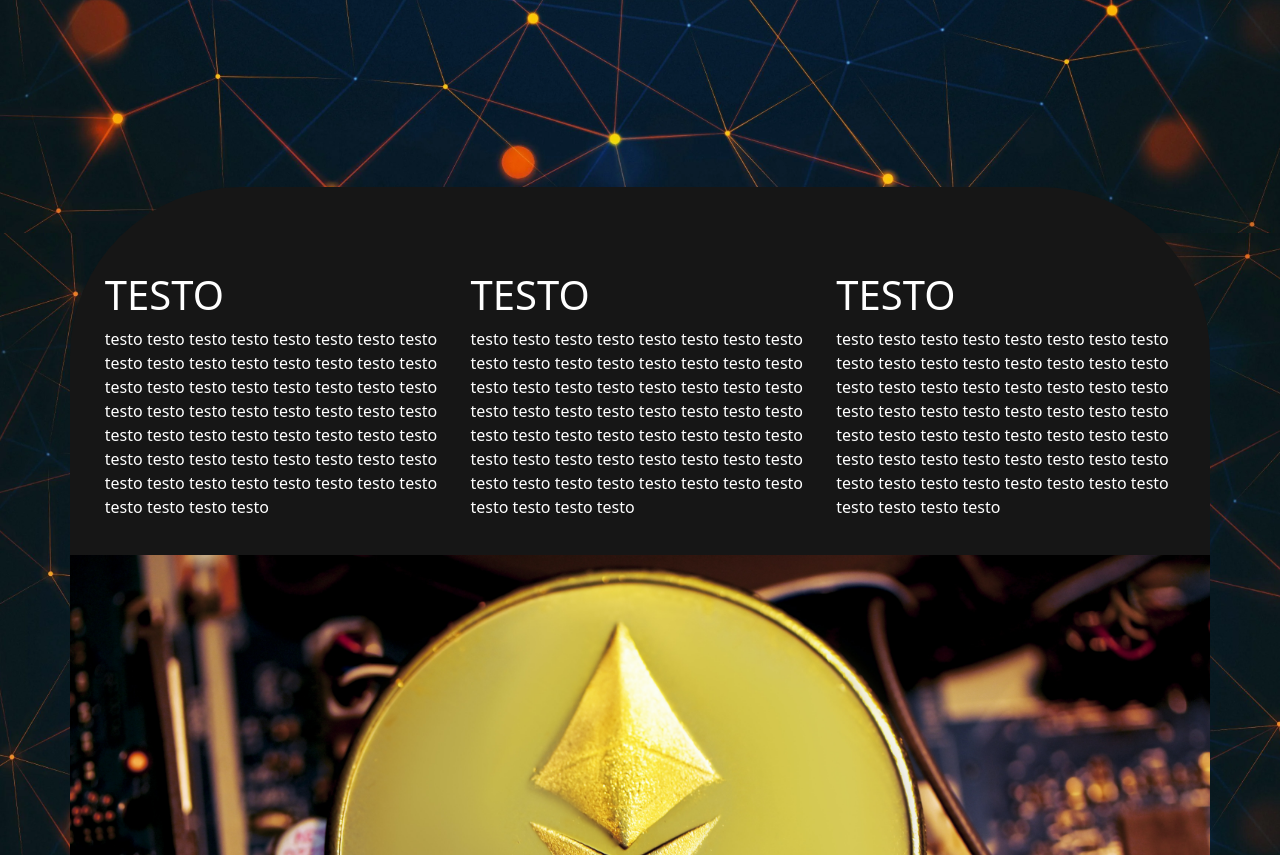
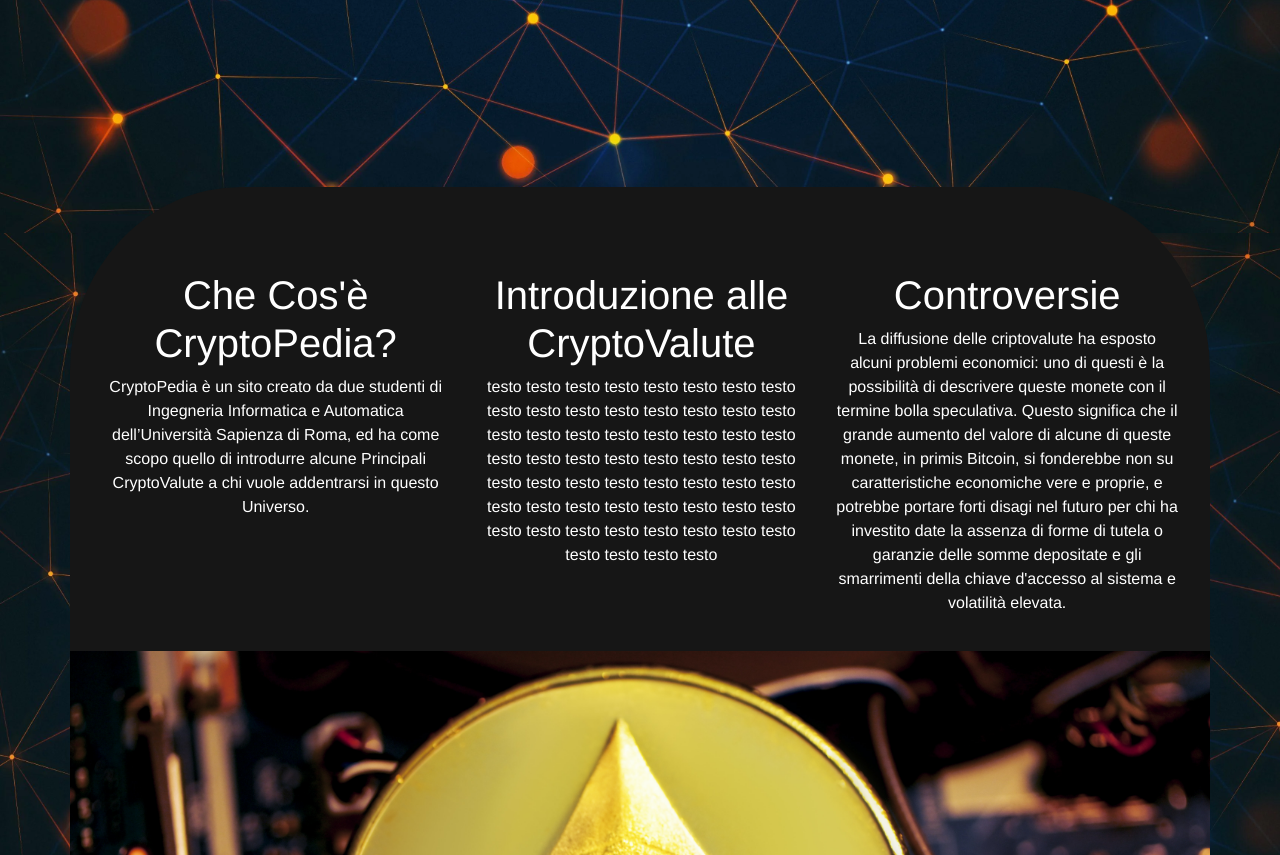
Before and after one commit to Pmax8/ProgettoLinguaggi, a PHP site: page / in a window 1280 px wide. Shown: the part 567-1422 px from the top of the page. Run offline with PHP 8.4, Linux system fonts and the light colour scheme.

Commit message:
Add files via upload

```diff
--- a/CryptoPedia 2.0/index.php
+++ b/CryptoPedia 2.0/index.php
@@ -71,17 +71,15 @@
  <!--GRID-->
  <div class="row" style="padding-left:2%;" >
     <div class="col-lg-4 col-md-6">
-      <h1>TESTO</h1>
-      <P>
-        testo testo testo testo testo testo testo testo testo testo testo testo testo testo testo
-        testo testo testo testo testo testo testo testo testo testo testo testo testo testo testo
-        testo testo testo testo testo testo testo testo testo testo testo testo testo testo testo
-        testo testo testo testo testo testo testo testo testo testo testo testo testo testo testo
+      <h1 id="grid-title">Che Cos'è CryptoPedia?</h1>
+      <P id="grid-info">
+      CryptoPedia è un sito creato da due studenti di Ingegneria Informatica e Automatica dell’Università
+      Sapienza di Roma, ed ha come scopo quello di introdurre alcune Principali CryptoValute a chi vuole addentrarsi in questo Universo.
       </P>
     </div>
     <div class="col-lg-4 col-md-6">
-      <h1>TESTO</h1>
-      <P>
+      <h1 id="grid-title">Introduzione alle CryptoValute</h1>
+      <P id="grid-info">
         testo testo testo testo testo testo testo testo testo testo testo testo testo testo testo
         testo testo testo testo testo testo testo testo testo testo testo testo testo testo testo
         testo testo testo testo testo testo testo testo testo testo testo testo testo testo testo
@@ -89,12 +87,13 @@
       </P>
   </div>
     <div class="col-lg-4 col-md-12">
-      <h1>TESTO</h1>
-      <P>
-        testo testo testo testo testo testo testo testo testo testo testo testo testo testo testo
-        testo testo testo testo testo testo testo testo testo testo testo testo testo testo testo
-        testo testo testo testo testo testo testo testo testo testo testo testo testo testo testo
-        testo testo testo testo testo testo testo testo testo testo testo testo testo testo testo
+      <h1 id="grid-title">Controversie</h1>
+      <P id="grid-info">
+      La diffusione delle criptovalute ha esposto alcuni problemi economici: uno di questi è la possibilità
+      di descrivere queste monete con il termine bolla speculativa. Questo significa che il grande aumento del
+      valore di alcune di queste monete, in primis Bitcoin, si fonderebbe non su caratteristiche economiche vere e proprie,
+      e potrebbe portare forti disagi nel futuro per chi ha investito date la assenza di forme di tutela o garanzie delle somme
+      depositate e gli smarrimenti della chiave d'accesso al sistema e volatilità elevata.
       </P>
     </div>
   </div>
```
